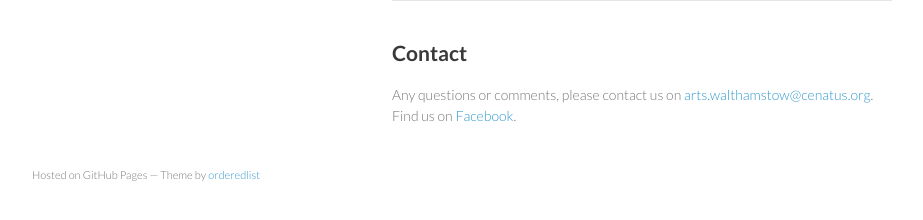
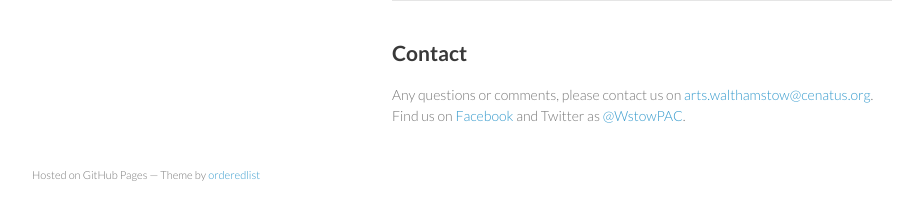
Before and after one commit to arts-walthamstow/arts-walthamstow.github.io, a Jekyll site: the page built from index.html, in a window 1280 px wide and 900 px high, scrolled down 713 px. Shown: the part 646-866 px from the top of the window, without its empty margins (178-1101 px from the left). Built offline with Jekyll 4.4.1, drawn with Linux system fonts in a browser that asks for light colours.

Commit message:
add twitter link

```diff
--- a/_includes/contact.html
+++ b/_includes/contact.html
@@ -3,5 +3,7 @@
   Contact
 </h2>
 <p>
-  Any questions or comments, please contact us on <a href="mailto:arts.walthamstow@cenatus.org">arts.walthamstow@cenatus.org</a>.<br />Find us on <a href="https://www.facebook.com/walthamstowperformingarts">Facebook</a>.
+  Any questions or comments, please contact us on <a href="mailto:arts.walthamstow@cenatus.org">arts.walthamstow@cenatus.org</a>.
+  <br />
+  Find us on <a href="https://www.facebook.com/walthamstowperformingarts" title='Go on, like our facebook page'>Facebook</a> and Twitter as <a href="https://twitter.com/wstowpac" title='Tweeting as @WstowPAC'>@WstowPAC</a>.
 </p>
```
